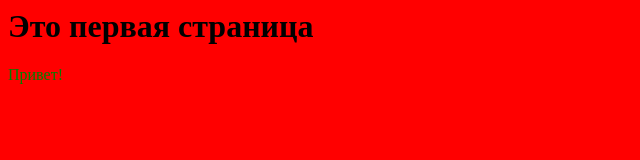
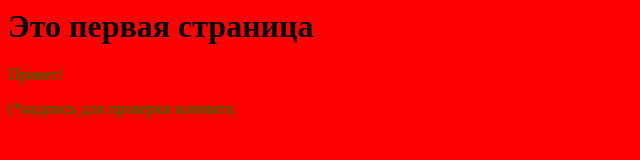
Before and after one commit to rockentrav/web, a plain HTML site: page Sample03.htm in a window 1280 px wide. Shown: the whole page, without its empty margins (0-640 px from the left). Drawn offline with Linux system fonts and the light colour scheme.

Commit message:
second commit adding phrase for checking

```diff
--- a/Sample03.htm
+++ b/Sample03.htm
@@ -13,5 +13,6 @@
   <body>
     <h1> Это первая страница</h1>
     <p> Привет! </p>
+    <p> (*надпись для проверки коммита</p>
   </body>
 </html>
```
